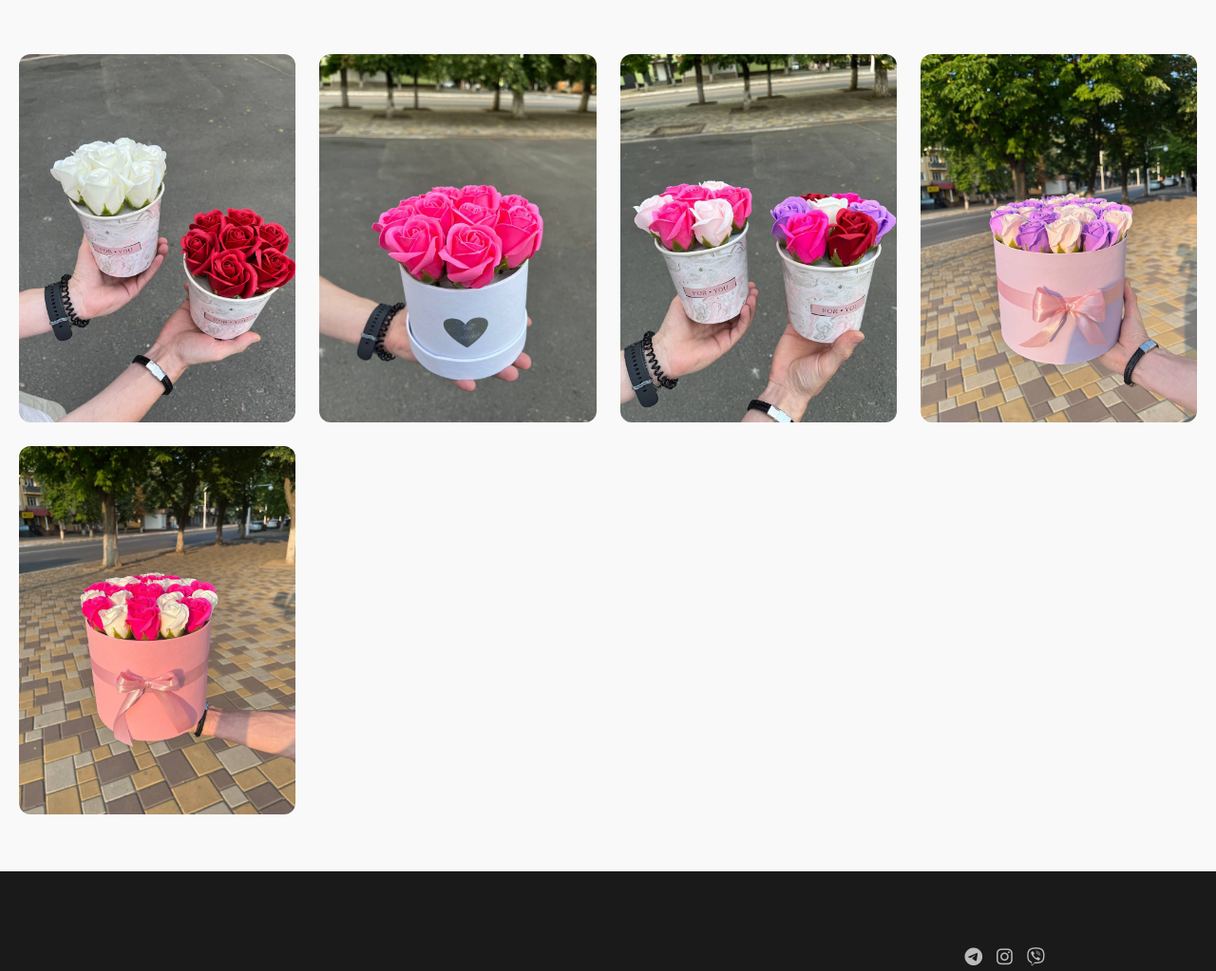
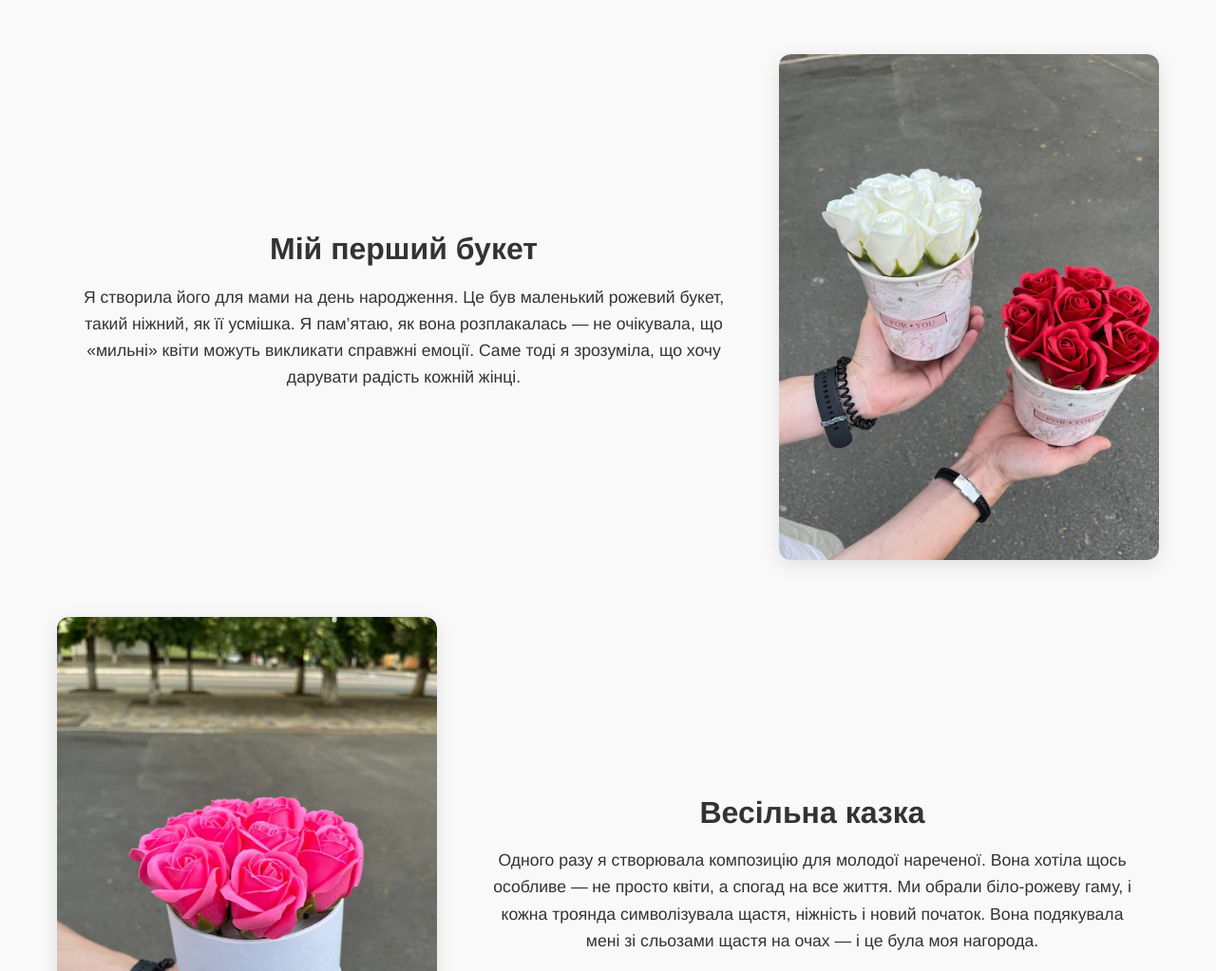
Before and after one commit to Evgeny-debug/HELENROSE, a plain HTML site: page index.html in a window 1280 px wide. Shown: the part 1043-2066 px from the top of the page at 95% size. Drawn offline with Linux system fonts and the light colour scheme.

Commit message:
index.html

```diff
--- a/index.html
+++ b/index.html
@@ -55,20 +55,27 @@
       top: 0;
       left: 0;
       width: 100%;
-      background: rgba(0, 0, 0, 0.7);
-      backdrop-filter: blur(10px);
-      display: none;
+      background: #ffd6e0;
+      display: flex;
       justify-content: center;
       align-items: center;
       height: 60px;
-      transition: all 0.4s ease;
+      opacity: 0;
+      transform: translateY(-100%);
+      transition: all 0.5s ease;
       z-index: 1000;
+    }
+
+    .sticky-header.visible {
+      opacity: 1;
+      transform: translateY(0);
     }
 
     .sticky-header .logo {
       font-size: 1.8rem;
       margin: 0;
       letter-spacing: 0.2em;
+      color: #cc8ea3;
     }
 
     .menu-toggle {
@@ -184,57 +191,53 @@
       text-align: center;
     }
 
-    .gallery {
-      display: grid;
-      grid-template-columns: repeat(auto-fit, minmax(280px, 1fr));
-      gap: 25px;
-      max-width: 1400px;
+    .story-block {
+      max-width: 1200px;
       margin: 0 auto;
       padding: 60px 20px;
     }
 
-    .gallery-item {
-      position: relative;
-      overflow: hidden;
-      border-radius: 12px;
+    .story-row {
+      display: flex;
+      flex-wrap: wrap;
+      align-items: center;
+      margin-bottom: 60px;
+      gap: 30px;
     }
 
-    .gallery-item img {
-      width: 100%;
-      height: 100%;
-      object-fit: cover;
-      display: block;
-      transition: 0.4s;
+    .story-row.reverse {
+      flex-direction: row-reverse;
     }
 
-    .gallery-item:hover img {
-      filter: brightness(60%);
+    .story-text {
+      flex: 1 1 400px;
+      padding: 20px;
     }
 
-    .gallery-item .overlay {
-      position: absolute;
-      top: 0;
-      left: 0;
-      width: 100%;
-      height: 100%;
-      display: flex;
-      justify-content: center;
-      align-items: center;
-      opacity: 0;
-      transition: 0.4s;
+    .story-text h2 {
+      font-size: 2rem;
+      margin-bottom: 10px;
     }
 
-    .gallery-item:hover .overlay {
-      opacity: 1;
+    .story-text p {
+      font-size: 1.1rem;
+      line-height: 1.6;
     }
 
-    .gallery-item .overlay button {
-      padding: 10px 20px;
-      border: none;
-      background: rgba(255,255,255,0.85);
-      border-radius: 20px;
-      font-weight: bold;
-      cursor: pointer;
+    .story-img {
+      flex: 1 1 350px;
+      max-width: 400px;
+      border-radius: 12px;
+      overflow: hidden;
+      box-shadow: 0 5px 20px rgba(0,0,0,0.1);
+    }
+
+    .story-img img {
+      width: 100%;
+      height: auto;
+      display: block;
+      object-fit: cover;
+      border-radius: 12px;
     }
 
     .social-panel {
@@ -286,11 +289,13 @@
       }
 
       window.addEventListener("scroll", function () {
-        const headerBottom = header.getBoundingClientRect().bottom;
-        if (headerBottom <= 0) {
-          sticky.style.display = "flex";
+        const headerHeight = header.offsetHeight;
+        const scrollPosition = window.scrollY;
+
+        if (scrollPosition >= headerHeight - sticky.offsetHeight) {
+          sticky.classList.add("visible");
         } else {
-          sticky.style.display = "none";
+          sticky.classList.remove("visible");
         }
       });
 
@@ -348,26 +353,33 @@
     <p>Привіт! Мене звати Helen, і я створюю унікальні композиції з мильних троянд. Кожен букет — це емоції, ніжність і вишуканість, загорнуті в аромат і колір. Ідеально підходять для подарунка, декору чи особливого моменту.</p>
   </section>
 
-  <section class="gallery">
-    <div class="gallery-item">
-      <img src="assets/img/content1.jpg" alt="Контент 1">
-      <div class="overlay"><button>Галерея троянд</button></div>
+  <section class="story-block">
+    <div class="story-row">
+      <div class="story-text">
+        <h2>Мій перший букет</h2>
+        <p>Я створила його для мами на день народження. Це був маленький рожевий букет, такий ніжний, як її усмішка. Я пам’ятаю, як вона розплакалась — не очікувала, що «мильні» квіти можуть викликати справжні емоції. Саме тоді я зрозуміла, що хочу дарувати радість кожній жінці.</p>
+      </div>
+      <div class="story-img">
+        <img src="assets/img/content1.jpg" alt="Перший букет">
+      </div>
     </div>
-    <div class="gallery-item">
-      <img src="assets/img/content2.jpg" alt="Контент 2">
-      <div class="overlay"><button>Галерея троянд</button></div>
+    <div class="story-row reverse">
+      <div class="story-text">
+        <h2>Весільна казка</h2>
+        <p>Одного разу я створювала композицію для молодої нареченої. Вона хотіла щось особливе — не просто квіти, а спогад на все життя. Ми обрали біло-рожеву гаму, і кожна троянда символізувала щастя, ніжність і новий початок. Вона подякувала мені зі сльозами щастя на очах — і це була моя нагорода.</p>
+      </div>
+      <div class="story-img">
+        <img src="assets/img/content2.jpg" alt="Весільна історія">
+      </div>
     </div>
-    <div class="gallery-item">
-      <img src="assets/img/content3.jpg" alt="Контент 3">
-      <div class="overlay"><button>Галерея троянд</button></div>
-    </div>
-    <div class="gallery-item">
-      <img src="assets/img/content4.jpg" alt="Контент 4">
-      <div class="overlay"><button>Галерея троянд</button></div>
-    </div>
-    <div class="gallery-item">
-      <img src="assets/img/content5.jpg" alt="Контент 5">
-      <div class="overlay"><button>Галерея троянд</button></div>
+    <div class="story-row">
+      <div class="story-text">
+        <h2>Букет на памʼять</h2>
+        <p>Клієнтка замовила букет для своєї бабусі, яка вже не могла приймати живі квіти через алергію. Вона хотіла, щоб у вазі завжди було щось красиве. Я підібрала теплі кольори, додала трохи лаванди — і вийшла композиція, що випромінює спокій. Її бабуся усміхнулася, коли побачила — і це зробило мій день.</p>
+      </div>
+      <div class="story-img">
+        <img src="assets/img/content3.jpg" alt="Букет для бабусі">
+      </div>
     </div>
   </section>
 
```
